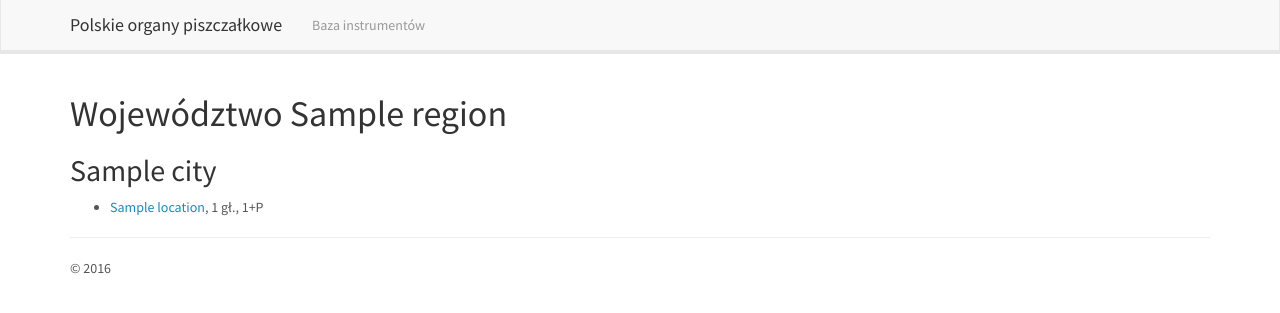
After one commit to pawel-szajna/organ, a Django app: page /region/1 in a window 1280 px wide. The commit adds this page. Shown: the top 313 px of the page. Run offline with Django 3.2, Linux system fonts and the light colour scheme; tables that the repository leaves empty hold one stand-in row (values such as "Sample post"); some libraries are stand-ins or nearby versions.

Commit message:
region instrument directory

```diff
--- a/organdb/models.py
+++ b/organdb/models.py
@@ -10,6 +10,8 @@ class Region(models.Model):
 
 
 class City(models.Model):
+    class Meta:
+        ordering = ['name']
     name = models.CharField(max_length=30)
     description = models.TextField()
     region = models.ForeignKey(Region)
--- a/organdb/urls.py
+++ b/organdb/urls.py
@@ -8,4 +8,5 @@ urlpatterns = [
     url(r'^stop/(?P<stop_type_id>[0-9]+)', views.stop_type, name='view-stop-type'),
     url(r'^performer/(?P<performer_id>[0-9]+)', views.performer, name='view-performer'),
     url(r'^concert/(?P<concert_id>[0-9]+)', views.concert, name='view-concert'),
+    url(r'^region/(?P<region_id>[0-9]+)', views.region, name='view-region'),
 ]
--- a/organdb/views.py
+++ b/organdb/views.py
@@ -26,3 +26,8 @@ def performer(request, performer_id):
 def concert(request, concert_id):
     the_concert = get_object_or_404(Concert, pk=concert_id)
     return render(request, 'concert.html', {'concert': the_concert})
+
+
+def region(request, region_id):
+    the_region = get_object_or_404(Region, pk=region_id)
+    return render(request, 'region.html', {'region': the_region})
--- a/templates/instrument.html
+++ b/templates/instrument.html
@@ -64,6 +64,8 @@
             <p>Brak nagrań tego instrumentu.</p>
         {% endfor %}
 
+{#        TODO: nadchodzące koncerty #}
+
     </div>
 
     <div class="col-md-4">
--- /dev/null
+++ b/templates/region.html
@@ -0,0 +1,24 @@
+{% include "header.html" %}
+
+<title>Województwo {{ region.name }} &ndash; Polskie organy piszczałkowe</title>
+
+{% include "navigation.html" %}
+
+<h1>Województwo {{ region.name }}</h1>
+
+{% for city in region.city_set.all %}
+    <h2>{{ city.name }}</h2>
+    <ul class="instruments">
+    {% for location in city.location_set.all %}
+        {% for instrument in location.instrument_set.all %}
+        <li><a href="{% url 'view-instrument' instrument.pk %}">{{ location.name }}</a>, {{ instrument.stops }} gł., {{ instrument.keyboards }}{% if instrument.pedalboard %}+P{% endif %}</li>
+        {% endfor %}
+    {% empty %}
+        <p>Brak danych o instrumentach w tej miejscowości.</p>
+    {% endfor %}
+    </ul>
+{% empty %}
+    <p>Brak danych o instrumentach w tym województwie.</p>
+{% endfor %}
+
+{% include "footer.html" %}
```
Also changed, not shown: templates/index.html (+4 -11 lines).
